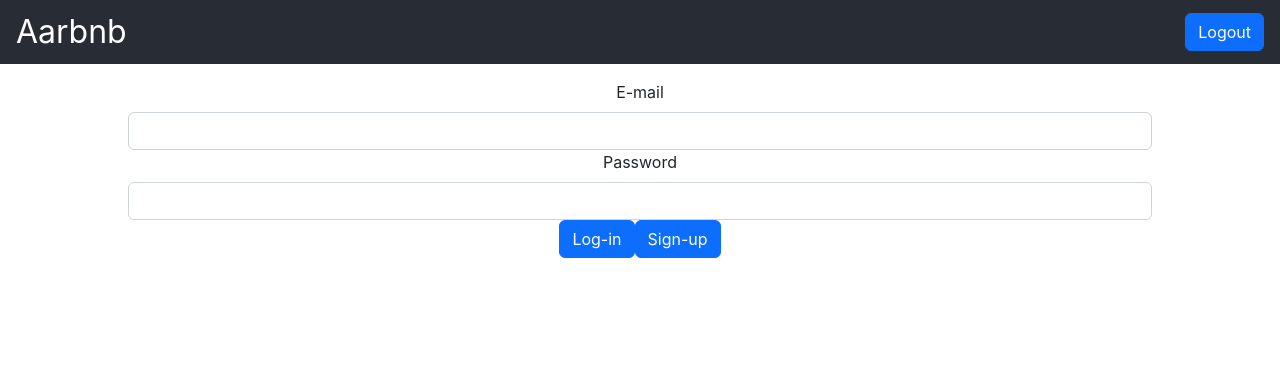
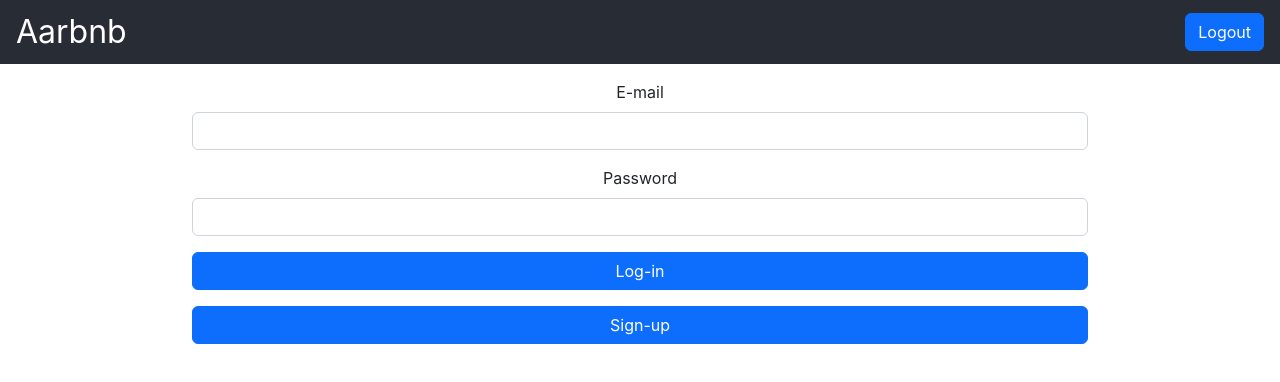
Before and after one commit to asunson/aarbnb, a React (Create React App) app in the folder aarbnb-frontend/: page / in a window 1280 px wide. Shown: the top 382 px of the page. Built offline with nearby package versions, Linux system fonts and the light colour scheme.

Commit message:
readme updates and style changes

```diff
--- a/aarbnb-frontend/src/layouts/Inputs.tsx
+++ b/aarbnb-frontend/src/layouts/Inputs.tsx
@@ -1,17 +1,18 @@
-import React from 'react';
-import Form from 'react-bootstrap/Form';
+import React from "react";
+import Form from "react-bootstrap/Form";
 
 interface TextInputProps {
-    value: string,
-    onChange: (newValue: string) => void,
-    label: string
-    placeholderText?: string,
-    type?: "text" | "password"
+  value: string;
+  onChange: (newValue: string) => void;
+  label: string;
+  placeholderText?: string;
+  type?: "text" | "password";
 }
 
 export const TextInput: React.FC<TextInputProps> = (props) => {
   const { value, onChange, label, placeholderText, type } = props;
-    return <Form.Group controlId={label}>
+  return (
+    <Form.Group controlId={label}>
       <Form.Label>{label}</Form.Label>
       <Form.Control
         type={type ?? "text"}
@@ -19,15 +20,17 @@ export const TextInput: React.FC<TextInputProps> = (props) => {
         value={value}
         onChange={(e) => {
           e.preventDefault();
-                onChange(e.target.value)
+          onChange(e.target.value);
         }}
       />
     </Form.Group>
-}
+  );
+};
 
 export const TextAreaInput: React.FC<TextInputProps> = (props) => {
   const { value, onChange, label } = props;
-    return <Form.Group controlId={label}>
+  return (
+    <Form.Group controlId={label}>
       <Form.Label>{label}</Form.Label>
       <Form.Control
         as="textarea"
@@ -35,8 +38,9 @@ export const TextAreaInput: React.FC<TextInputProps> = (props) => {
         value={value}
         onChange={(e) => {
           e.preventDefault();
-                onChange(e.target.value)
+          onChange(e.target.value);
         }}
       />
     </Form.Group>
-}
+  );
+};
--- a/aarbnb-frontend/src/layouts/LoginPage.tsx
+++ b/aarbnb-frontend/src/layouts/LoginPage.tsx
@@ -44,7 +44,7 @@ const LoginView: React.FC<LoginViewProps> = (props) => {
   );
 
   return (
-    <>
+    <div className="form-login">
       <TextInput
         value={loginForm.email}
         onChange={(email: string) =>
@@ -70,7 +70,7 @@ const LoginView: React.FC<LoginViewProps> = (props) => {
         Log-in
       </Button>
       <Button onClick={() => setShowLogin(false)}>Sign-up</Button>
-    </>
+    </div>
   );
 };
 
--- a/aarbnb-frontend/src/styles/App.scss
+++ b/aarbnb-frontend/src/styles/App.scss
@@ -14,5 +14,18 @@
 
 .App-container {
   text-align: center;
-  margin: 1rem 8rem;
+  margin: 1rem 12rem;
 }
+
+.form-login {
+  display: flex;
+  flex-direction: column;
+
+  > div, button {
+    margin-bottom: 1rem;
+  }
+}
+
+.align-left {
+  text-align: left;
+}
```
Also changed, not shown: 1 other file (tests, documents, lock files or other folders). Lines whose indentation alone changed are shown as unchanged.
